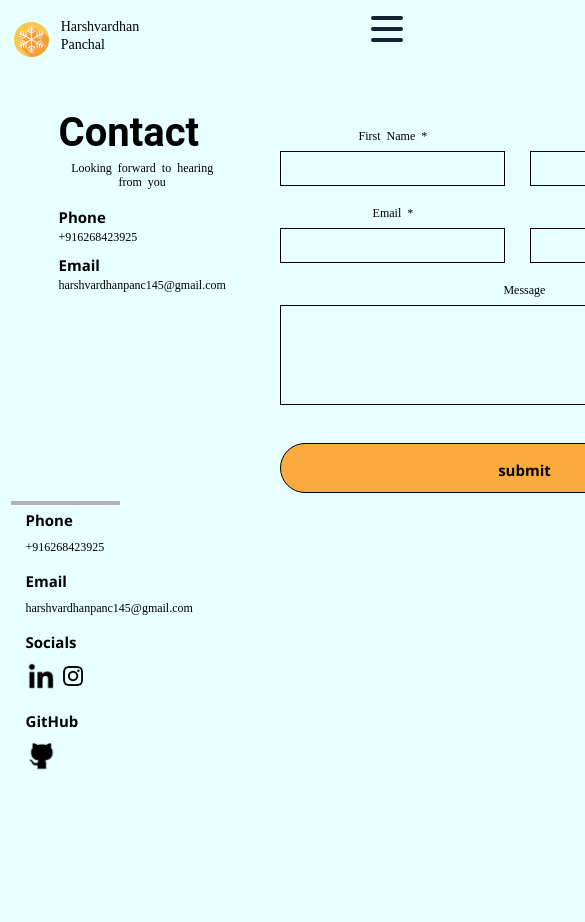
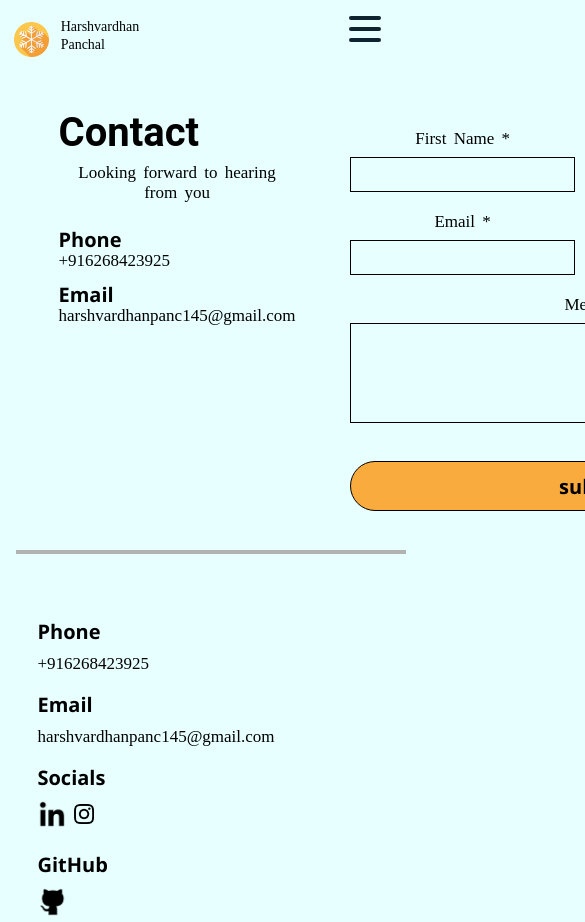
Before and after one commit to harshu-panchal/myportfolio, a React (Vite) app: page /myportfolio/Contact in a window 390 px wide. Shown: the top 922 px of the page, 585 px wide, since content can reach past the window. Before the commit the page ends 844 px from the top, so only its background shows below. Built offline with nearby package versions, Linux system fonts and the light colour scheme; a web font is replaced by a local one.

Commit message:
sixth commit

```diff
--- a/src/components/Navbar.css
+++ b/src/components/Navbar.css
@@ -175,7 +175,7 @@ li span {
   height: 32px;
   width: 32px;
   top: 20px;
-  left: 150%;
+  left: 140%;
   z-index: 5;
   opacity: 0;
   cursor: pointer;
@@ -188,7 +188,7 @@ li span {
   width: 32px;
   position: absolute;
   top: 17px;
-  left: 150%;
+  left: 140%;
   z-index: 2;
   display: flex;
   flex-direction: column;
--- a/src/components/responsive.css
+++ b/src/components/responsive.css
@@ -62,48 +62,48 @@
         /* padding-left: 1%; */
         /* padding-right: 15%; */
         margin-top: 15%;
-        padding-left: 2%;
+        padding-left: 5%;
         width: 100%;
         text-align: center;
     }
 
     .my-image {
-        width: 350px;
-        height: 350px;
+        width: 400px;
+        height: 400px;
     }
 
     .heading {
-        font-size: 30px;
+        font-size: 45px;
         text-align: center;
         padding-bottom: 6%;
     }
 
     .sub-heading {
-        font-size: 15px;
+        font-size: 20px;
         text-align: center;
         line-height: 15px;
-        padding-bottom: 1%;
+        padding-bottom: 2%;
     }
 
     .bio {
-        font-size: 12px;
+        font-size: 17px;
         text-align: center;
-        line-height: 14px;
+        line-height: 20px;
     }
 
     .btn-container {
         text-align: center;
         /* margin-left: 58%; */
-        padding-left: 10px;
+        padding-left: 6.5%;
     }
 
     .buttonn {
-        width: 50px;
-        height: 50px;
+        width: 80px;
+        height: 80px;
     }
 
     .footer-container{
-        width: 70%;
+        width: 100%;
     }
 
     .footer-data {
@@ -114,7 +114,11 @@
         margin-left: 0%;
     }
     .footer-line{
-        width: 40%;
+        margin-top: 15%;
+        margin-bottom: 15%;
+        width: 100%;
+        /* padding-left: 50%; */
+        height: 0.1px;
     }
 
     .head {
```
